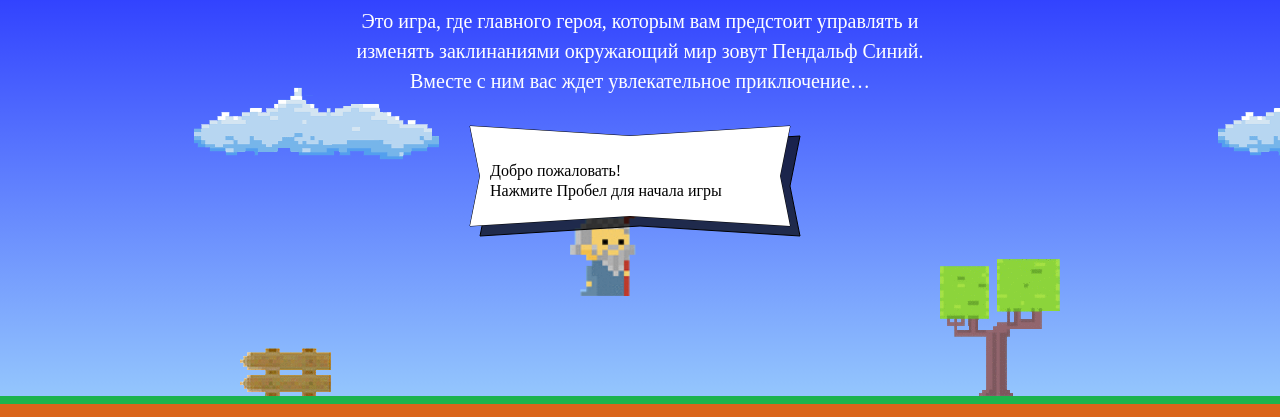
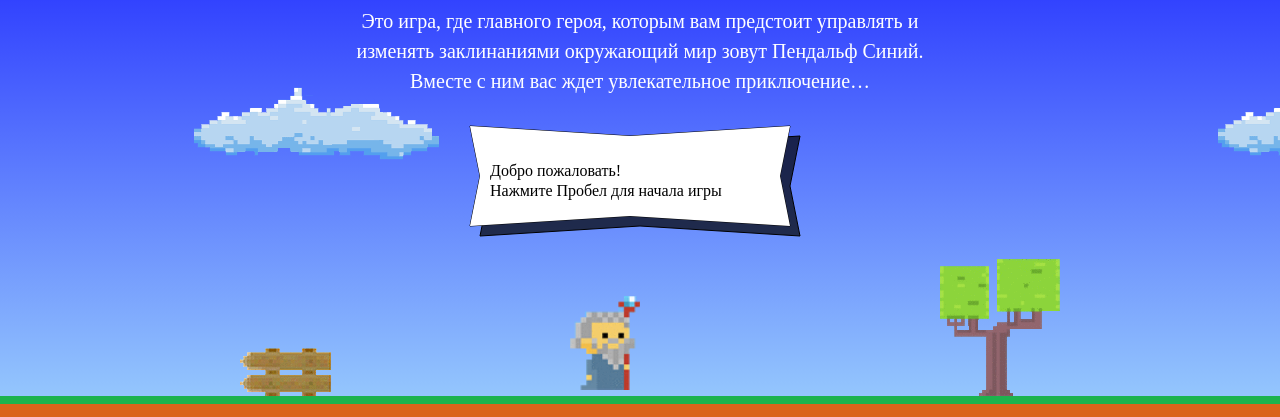
Before and after one commit to FabulousMuscles/239126-code-and-magick, a website: page index.html in a window 1280 px wide. Shown: the part 203-620 px from the top of the page. Drawn offline with Linux system fonts and the light colour scheme; a web font is replaced by a local one.

Commit message:
делаю финальные правки в задании номер 6

```diff
--- a/index.html
+++ b/index.html
@@ -185,7 +185,7 @@
   var fireballSize = 22;
   var wizardSpeed = 3;
   var wizardWidth = 70;
-  var wizardHeight;
+
   var getFireballSpeed = function(left) {
     if (left) {
       var fireballSpeed = 5;
@@ -198,7 +198,7 @@
 
   var getWizardHeight = function(wizardWidth) {
    var proportion = 1.337;
-     wizardHeight = proportion * wizardWidth;
+   var wizardHeight = proportion * wizardWidth;
    return wizardHeight;
  };
 
@@ -208,7 +208,7 @@
  };
 
  var getWizardY = function(height) {
-     var wizardPointY = height - height / 3 - wizardHeight ;
+   var wizardPointY = (height * 2) / 3;
    return wizardPointY;
  };
 </script>
```
Lines whose indentation alone changed are shown as unchanged.
